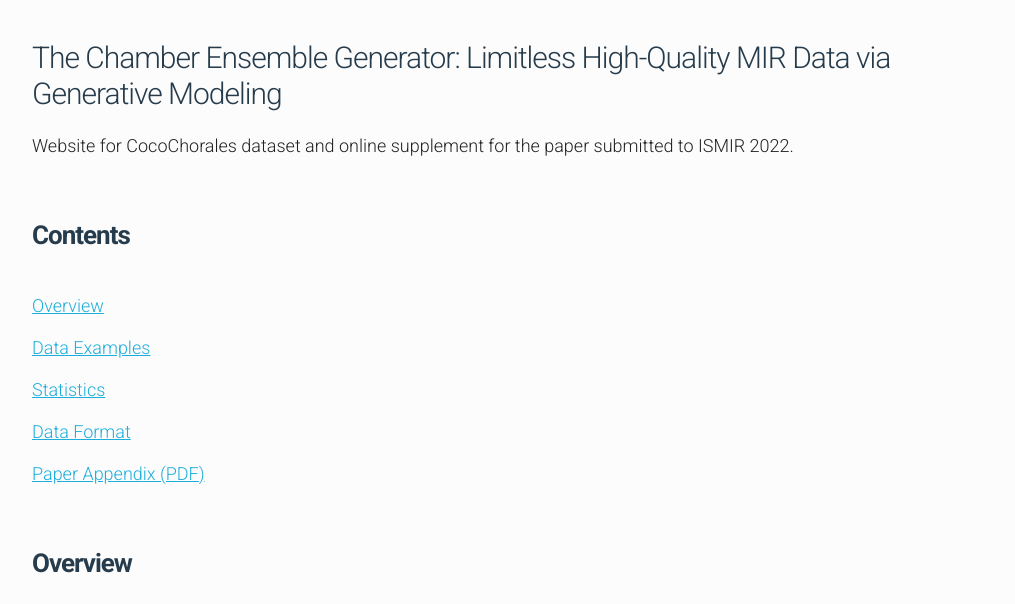
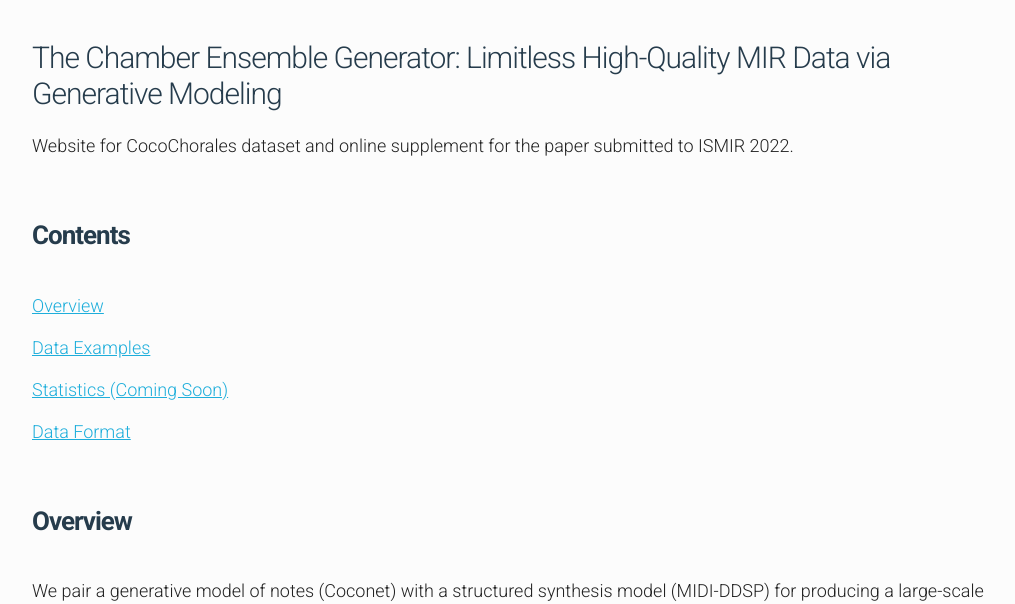
Before and after one commit to Chamber-Ensemble-Generator/Chamber-Ensemble-Generator.github.io, a plain HTML site: page index.html in a window 1280 px wide. Shown: the top 604 px of the page, without its empty margins (128-1143 px from the left). Drawn offline with Linux system fonts and the light colour scheme.

Commit message:
update webpage

```diff
--- a/index.html
+++ b/index.html
@@ -34,9 +34,8 @@
 
         <a href="#overview"><p>Overview</p></a>
         <a href="#data-example"><p>Data Examples</p></a>
-        <a href="#stats"><p>Statistics</p></a>
+        <a href="#stats"><p>Statistics (Coming Soon)</p></a>
         <a href="#readme"><p>Data Format</p></a>
-        <a href="assets/appendix.pdf"><p>Paper Appendix (PDF)</p></a>
 
 
         <h2 id="overview">Overview</h2>
@@ -408,6 +407,13 @@
         <p>Please check this <a href="assets/sample_examples/README.md">Readme</a> file about the data format and file
             structure.</p>
 
+<!--        <h2>Open Source Image Attribution</h2>-->
+<!--        <p>The icons used throughout the paper and webpages are used under the Creative Commons license via the Noun-->
+<!--            Project. We gratefully acknowledge the following creators of these images:-->
+<!--            <br>Loop by Vicons Design from NounProject.com-->
+<!--            <br>Plus by scott desmond from NounProject.com-->
+<!--        </p>-->
+
     </main>
 </div>
 </body>
```
